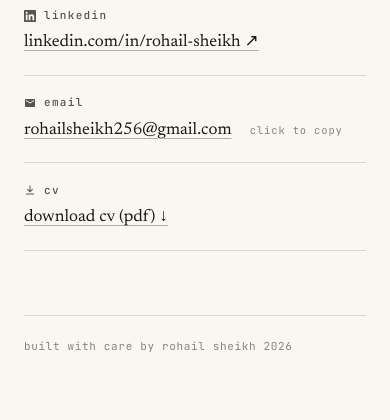
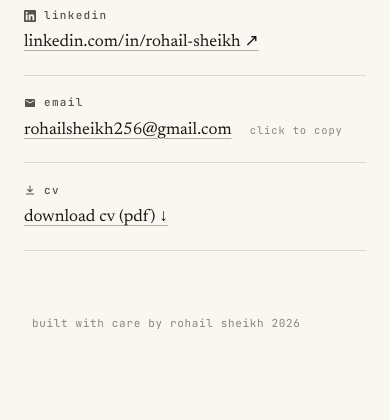
Before and after one commit to Antendis/antendis.dev, a PHP site: page / in a window 390 px wide. Shown: the part 3836-4256 px from the top of the page. After the commit the page ends 4165 px from the top, so only its background shows below. Run offline with PHP 8.4, Linux system fonts and the light colour scheme.

Commit message:
Move footer to all panels, remove border

```diff
--- a/index.html
+++ b/index.html
@@ -212,11 +212,12 @@
           </li>
         </ul>
 
-        <footer class="footer">
-          <p>built with care by rohail sheikh 2026</p>
-        </footer>
       </section>
     </main>
+
+    <footer class="footer" aria-label="Site footer">
+      <p>built with care by rohail sheikh 2026</p>
+    </footer>
 
     <!-- Globe rail -->
     <div class="globe-rail" aria-hidden="true">
--- a/style.css
+++ b/style.css
@@ -597,9 +597,8 @@ a:hover {
 }
 
 .footer {
-  margin-top: clamp(4rem, 8vw, 6rem);
-  border-top: 1px solid var(--rule);
-  padding-top: 1.4rem;
+  grid-column: 2;
+  padding: 0 clamp(2rem, 5vw, 4.5rem) clamp(2rem, 4vh, 3rem);
 }
 
 .footer p {
```
